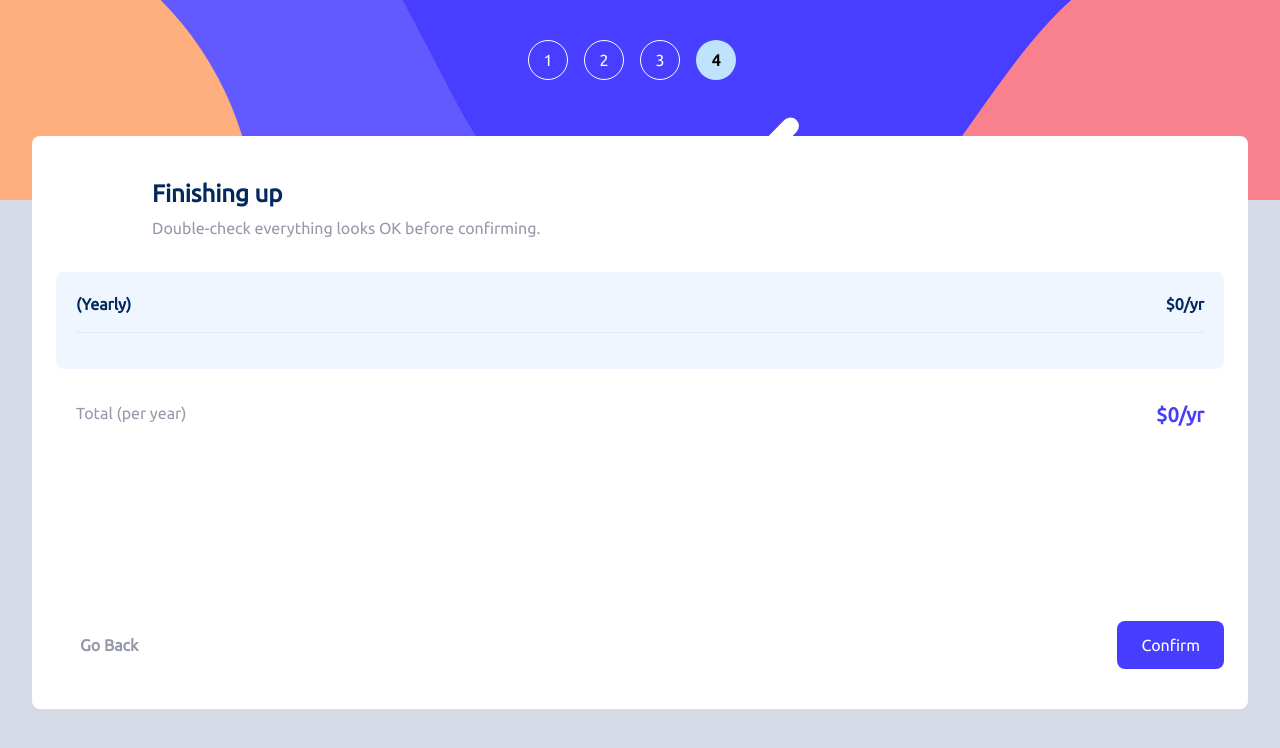
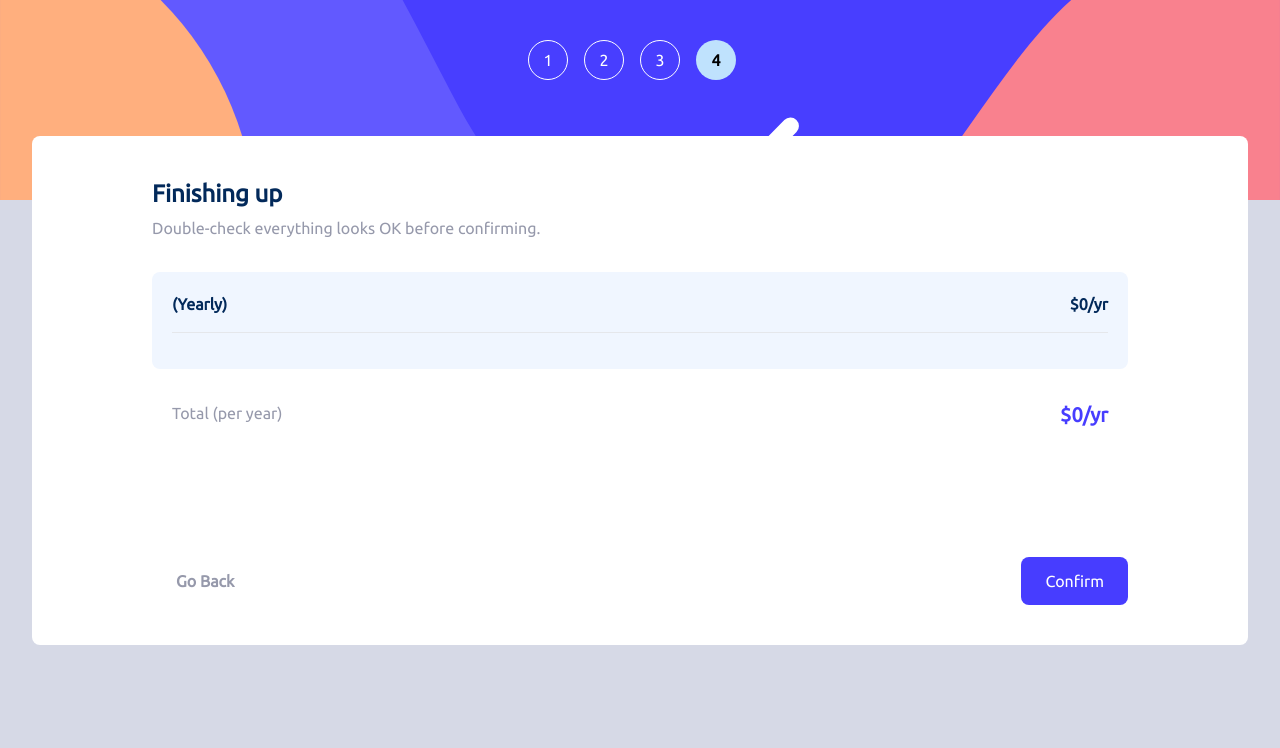
Before and after one commit to buseseker/multi-step-form, a React (Create React App) app: page /summary in a window 1280 px wide. Shown: the top 748 px of the page. Built offline with nearby package versions, Linux system fonts and the light colour scheme.

Commit message:
Summary Card CSS has been changed

```diff
--- a/src/components/summaryCard/SummaryCard.js
+++ b/src/components/summaryCard/SummaryCard.js
@@ -46,7 +46,7 @@ const SummaryCard = () => {
         <h1 className='lg:text-h1 text-marine-blue font-black xs:text-m'>Finishing up</h1>
         <p className='text-cool-gray '>Double-check everything looks OK before confirming.</p>
       </div>
-      <div className='selection flex flex-col items-center gap-y-8 xs:w-full lg:px-16'>
+      <div className='selection flex flex-col items-center gap-y-8 xs:w-full lg:px-16 sm:px-24'>
         <div className='flex flex-col gap-y-2 w-full bg-magnolia p-5 rounded-lg'>
           <div className='summary'>
             <div className='service-text flex justify-between mb-2'>
@@ -75,7 +75,7 @@ const SummaryCard = () => {
             {selectedPlan.type === 'monthly' ? '/mo' : '/yr'}
           </p>
         </div>
-        <div className='btn w-full flex justify-between mt-40 '>
+            <div className='btn w-full flex justify-between sm:mt-24 xs:mt-14 lg:absolute lg:bottom-4 lg:px-24 '>
           <a
             className='btn text-cool-gray font-extrabold py-3 px-6 rounded-lg w-max hover:text-marine-blue'
             onClick={handleGoBack}
--- a/src/pages/summary/Summary.js
+++ b/src/pages/summary/Summary.js
@@ -6,8 +6,8 @@ const Summary = () => {
 
   return (
     <div className='body bg-light-gray h-screen flex justify-center items-center font-ubuntu'>
-      <div className='summary-container flex rounded-lg lg:h-[65vh] xs:h-full sm:h-full lg:w-3/5 xs:w-full sm:w-full lg:bg-white xs:bg-light-gray sm:bg-light-gray xs:flex-col sm:flex-col lg:flex-row lg:p-4 '>
-      <div className='summary-sidebar flex p-8 gap-y-8 bg-center bg-no-repeat bg-cover lg:flex-col xs:justify-center sm:justify-center lg:justify-start xs:p-10 sm:p-10 lg:h-full xs:h-[25%] sm:h-[25%] lg:w-[45%] xs:w-full sm:w-full lg:bg-desktop-sidebar xs:bg-mobile-sidebar sm:bg-mobile-sidebar lg:rounded-xl'>
+      <div className='summary-container flex rounded-lg lg:h-38 xs:h-full sm:h-full lg:w-3/5 xs:w-full sm:w-full lg:bg-white xs:bg-light-gray sm:bg-light-gray xs:flex-col sm:flex-col lg:flex-row lg:p-4 '>
+      <div className='summary-sidebar flex p-8 gap-y-8 bg-center bg-no-repeat bg-cover lg:flex-col xs:justify-center sm:justify-center lg:justify-start xs:p-10 sm:p-10 lg:h-full xs:h-[25%] sm:h-[25%] lg:w-[40%] xs:w-full sm:w-full lg:bg-desktop-sidebar xs:bg-mobile-sidebar sm:bg-mobile-sidebar lg:rounded-xl'>
       <div className='step flex lg:items-center gap-x-4 '>
             <div className='step-number flex justify-center items-center border border-white w-10 h-10 rounded-full'>
               <p className='text-white'>1</p>
```
